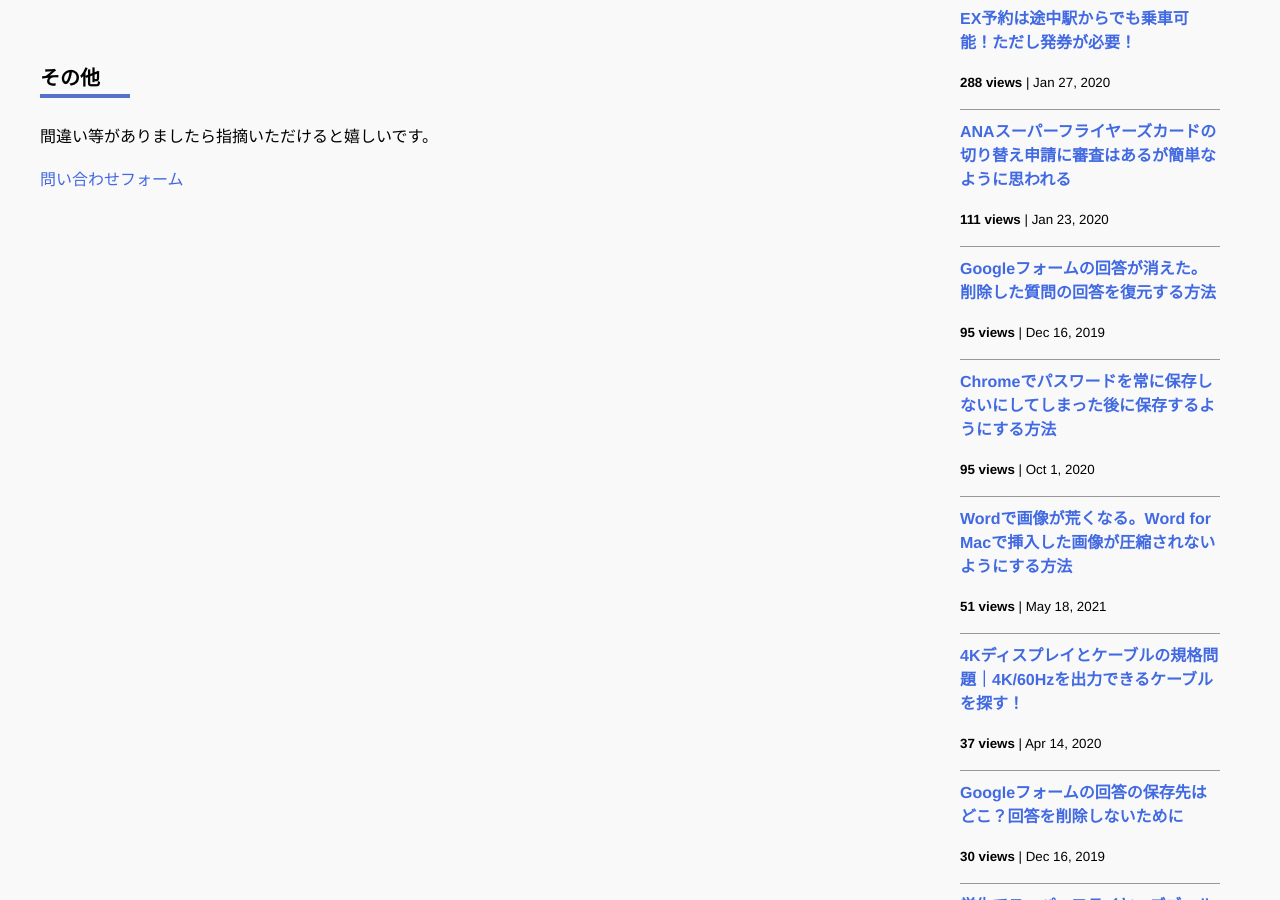
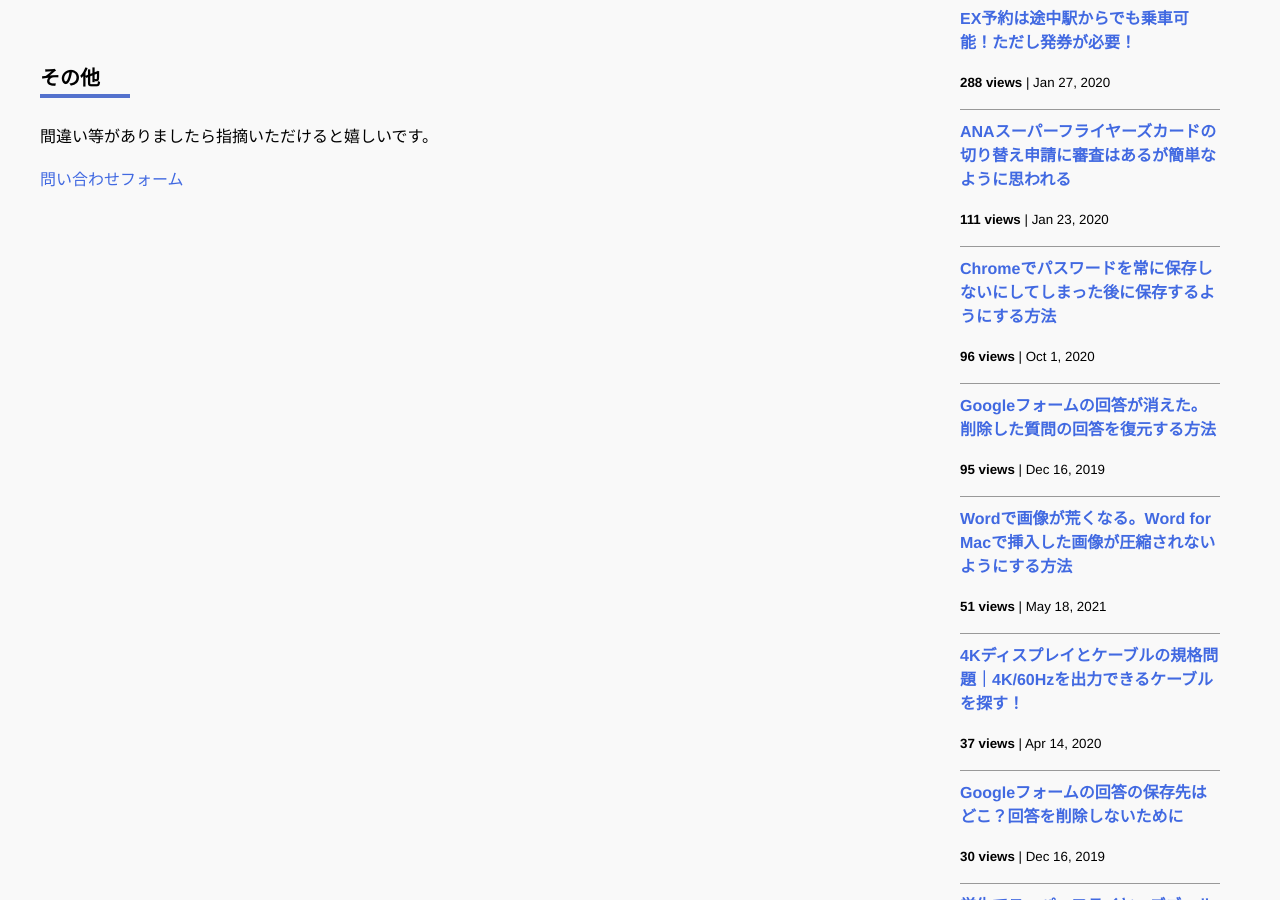
Before and after one commit to iwanaminami/shoyaiwaname, a Jekyll site: the page built from about.markdown, in a window 1280 px wide and 900 px high, scrolled down 878 px. Built offline with Jekyll 4.4.1, drawn with Linux system fonts in a browser that asks for light colours; nearby versions of some CDN libraries; comment, search, counter and statistics services are not loaded.

Commit message:
chore(ga): update _data/popularposts.yml 20250920-2152

```diff
--- a/_data/popularposts.yml
+++ b/_data/popularposts.yml
@@ -3,10 +3,10 @@ side:
     url: "/2020/01/27/ex-rideontheway.html"
   - view: 111
     url: "/2020/01/23/sfc-judge.html"
+  - view: 96
+    url: "/2020/10/01/googlepassword.html"
   - view: 95
     url: "/2019/12/16/restore-googleform.html"
-  - view: 95
-    url: "/2020/10/01/googlepassword.html"
   - view: 51
     url: "/2021/05/18/image-compression-word.html"
   - view: 37
```
